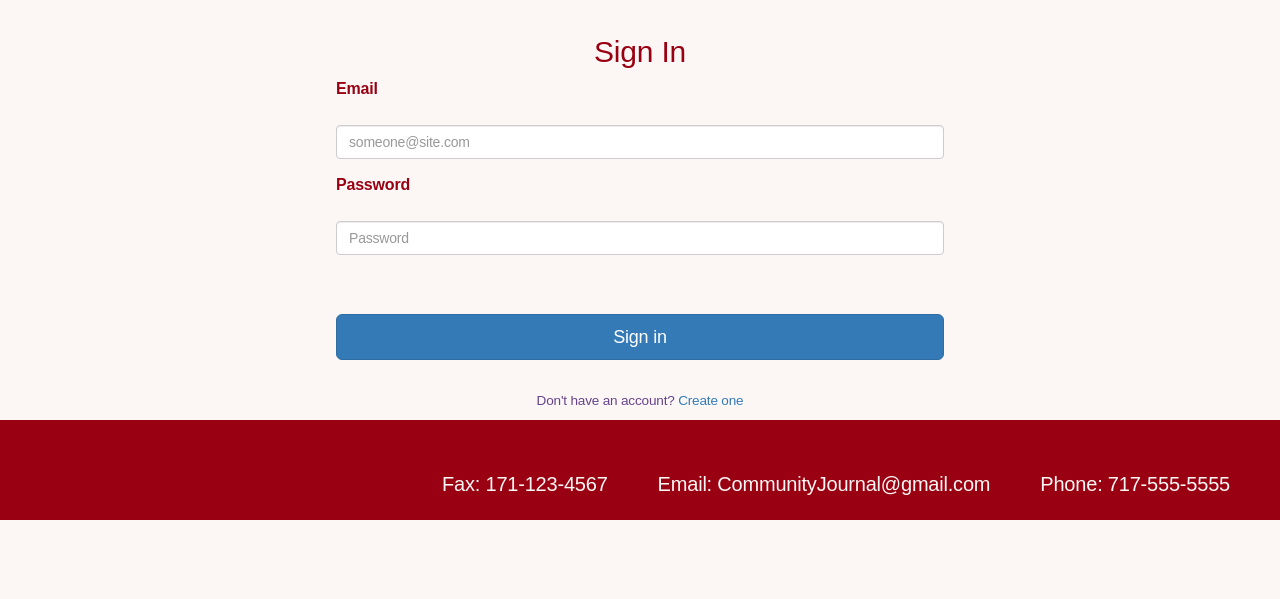
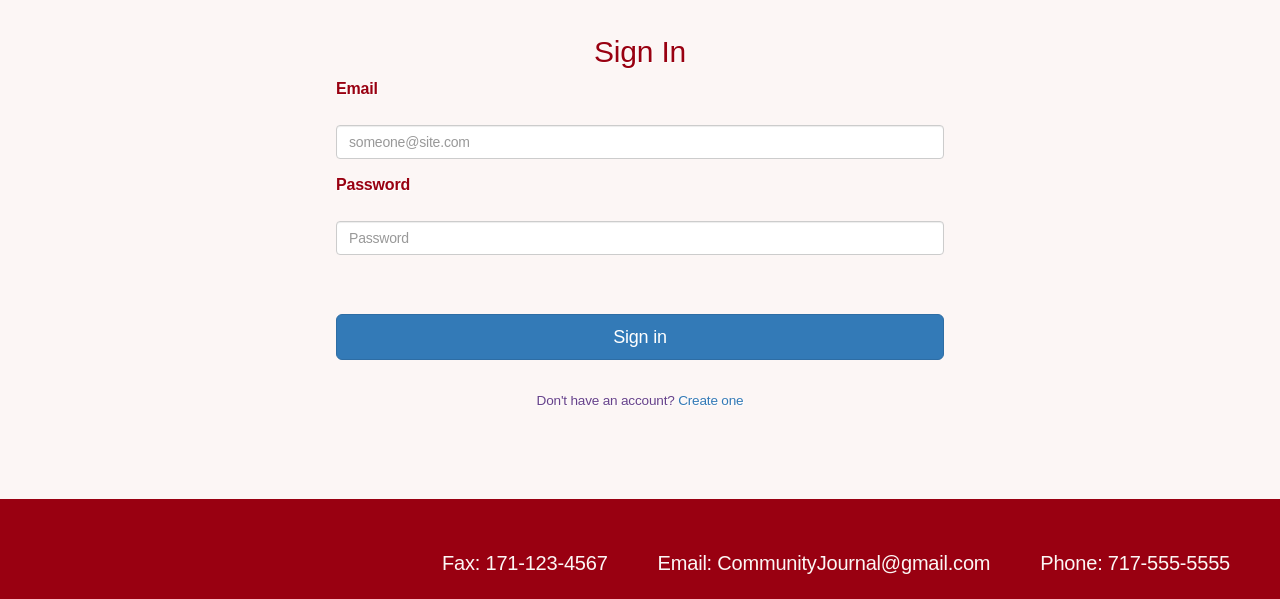
Before and after one commit to briangx92/Community-Journal, a PHP site: page /Community-Journal/ in a window 1280 px wide. Shown: the part 201-800 px from the top of the page. Run offline with PHP 8.4, Linux system fonts and the light colour scheme; style sheets or scripts are compiled from the project's sources.

Commit message:
FIxed footer on two pages

```diff
--- a/css/main.scss
+++ b/css/main.scss
@@ -215,7 +215,15 @@ li a:hover:not(.on) {
   width: 100%;
   height: 100px;
   margin-top: 10px;
-  ;
+}
+
+.login-footer2 {
+  background-color: #990011FF;
+  bottom: 0;
+  position: absolute;
+  width: 100%;
+  height: 100px;
+  margin-top: 10px;
 }
 
 footer ul li {
--- a/index.php
+++ b/index.php
@@ -56,7 +56,7 @@ include 'db/db.php';
 
 
 
-    <footer class='login-footer'>
+    <footer class='login-footer2'>
         <ul>
             <li>Phone: 717-555-5555</li>
             <li>Email: CommunityJournal@gmail.com</li>
--- a/profiles/public.php
+++ b/profiles/public.php
@@ -163,7 +163,7 @@ if (isset($_POST['logout'])) {
         ?>
     </div>
 
-    <footer class='login-footer'>
+    <footer class='login-footer2'>
         <ul>
             <li>Phone: 717-555-5555</li>
             <li>Email: CommunityJournal@gmail.com</li>
```
